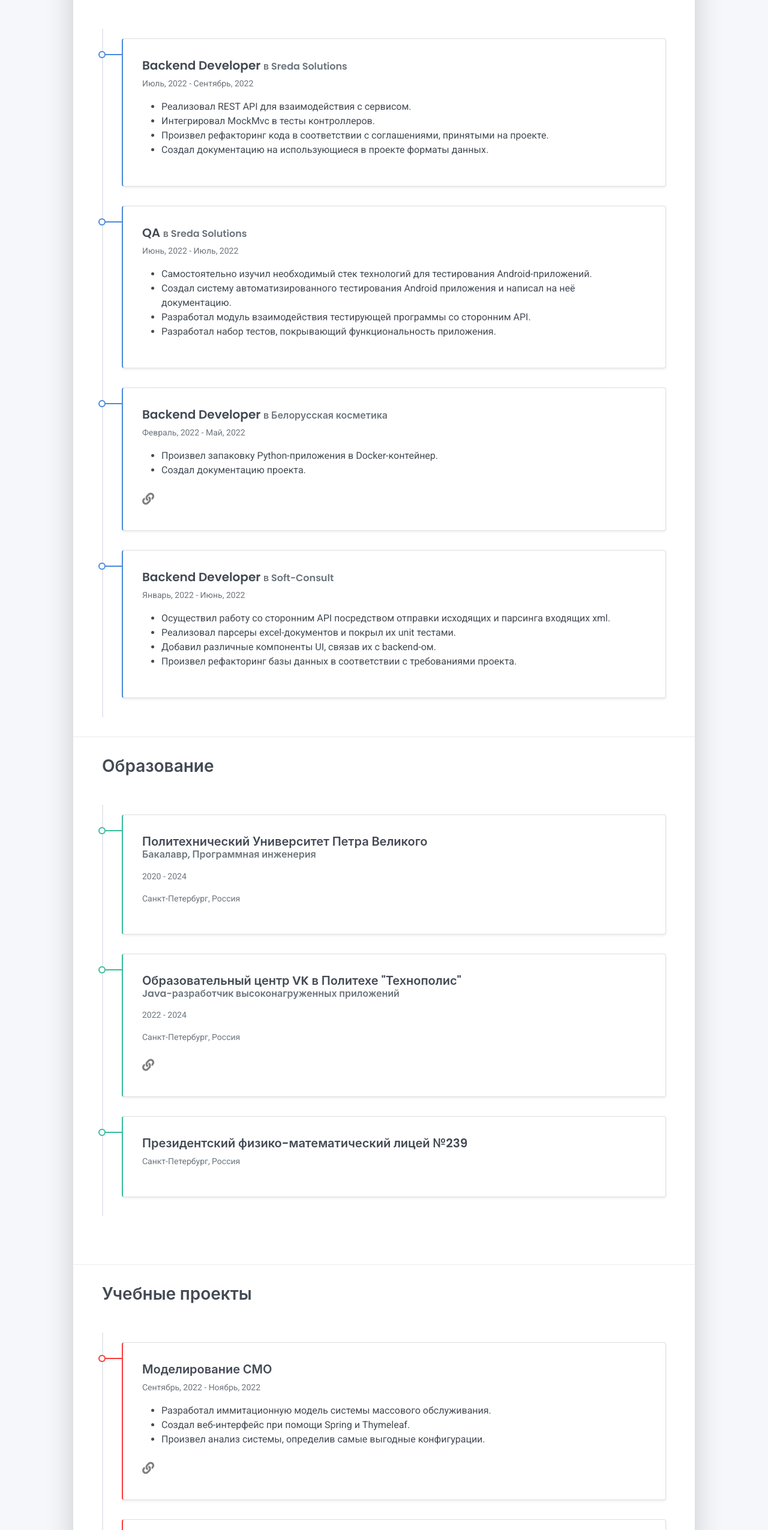
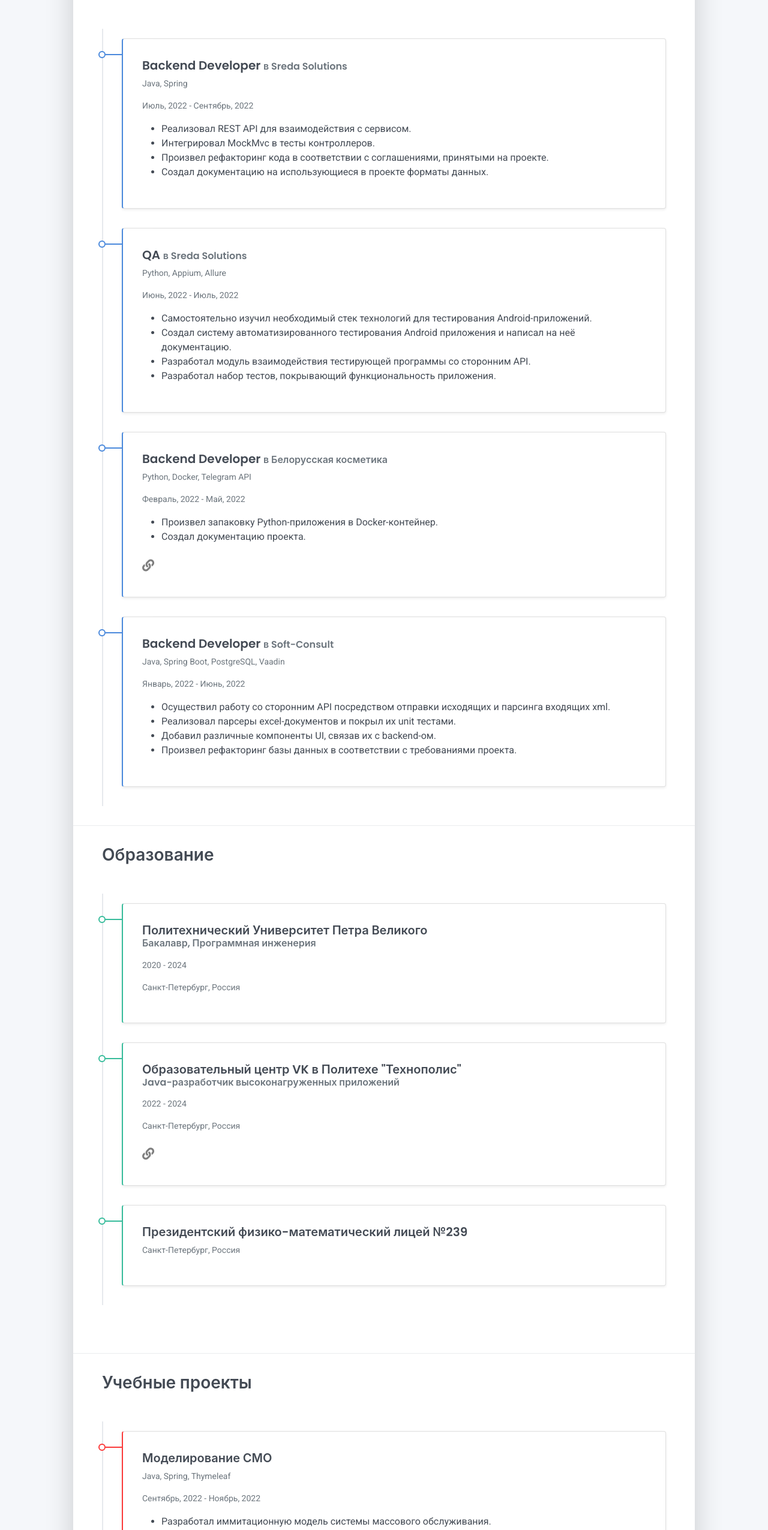
Before and after one commit to vspochernin/vspochernin.github.io, a plain HTML site: page index.html in a window 1280 px wide. Shown: the part 1289-3840 px from the top of the page at 60% size. Drawn offline with Linux system fonts and the light colour scheme.

Commit message:
add project stack

```diff
--- a/index.html
+++ b/index.html
@@ -158,6 +158,7 @@
                         <div class="card-body">
                             <div class="h5 mb-1">Backend Developer <span
                                     class="text-muted h6">в Sreda Solutions</span></div>
+                            <div class="text-muted text-small mb-2">Java, Spring</div>
                             <div class="text-muted text-small mb-2">Июль, 2022 - Сентябрь, 2022</div>
                             <div>
                                 <ul>
@@ -174,6 +175,7 @@
                         <div class="card-body">
                             <div class="h5 mb-1">QA <span
                                     class="text-muted h6">в Sreda Solutions</span></div>
+                            <div class="text-muted text-small mb-2">Python, Appium, Allure</div>
                             <div class="text-muted text-small mb-2">Июнь, 2022 - Июль, 2022</div>
                             <div>
                                 <ul>
@@ -193,6 +195,7 @@
                         <div class="card-body">
                             <div class="h5 mb-1">Backend Developer <span
                                     class="text-muted h6">в Белорусская косметика</span></div>
+                            <div class="text-muted text-small mb-2">Python, Docker, Telegram API</div>
                             <div class="text-muted text-small mb-2">Февраль, 2022 - Май, 2022</div>
                             <div>
                                 <ul>
@@ -208,6 +211,7 @@
                         <div class="card-body">
                             <div class="h5 mb-1">Backend Developer <span
                                     class="text-muted h6">в Soft-Consult</span></div>
+                            <div class="text-muted text-small mb-2">Java, Spring Boot, PostgreSQL, Vaadin</div>
                             <div class="text-muted text-small mb-2">Январь, 2022 - Июнь, 2022</div>
                             <div>
                                 <ul>
@@ -270,6 +274,7 @@
                         <div class="card-body">
                             <div class="h5 mb-1">Моделирование СМО
                             </div>
+                            <div class="text-muted text-small mb-2">Java, Spring, Thymeleaf</div>
                             <div class="text-muted text-small mb-2">Сентябрь, 2022 - Ноябрь, 2022</div>
                             <div>
                                 <ul>
@@ -286,6 +291,8 @@
                     <div class="timeline-card timeline-card-study card shadow-sm">
                         <div class="card-body">
                             <div class="h5 mb-1">СПБПУ ООП
+                            </div>
+                            <div class="text-muted text-small mb-2">Java Core, Java Multithreading, Java Concurrency
                             </div>
                             <div class="text-muted text-small mb-2">Сентябрь, 2021 - Январь, 2022</div>
                             <div>
@@ -304,6 +311,7 @@
                         <div class="card-body">
                             <div class="h5 mb-1">Stepik
                             </div>
+                            <div class="text-muted text-small mb-2">C++, Java</div>
                             <div class="text-muted text-small mb-2">2018 - Настоящее время</div>
                             <div>
                                 <ul>
```
